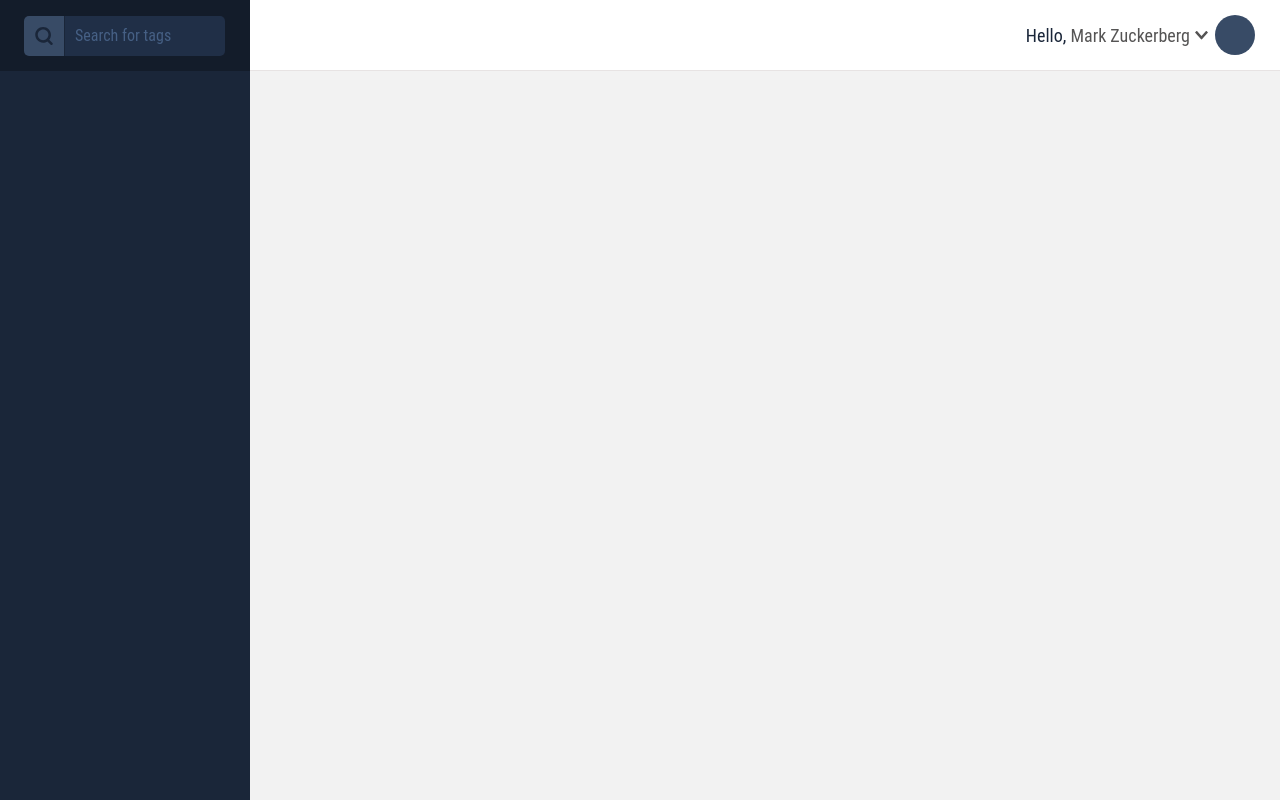
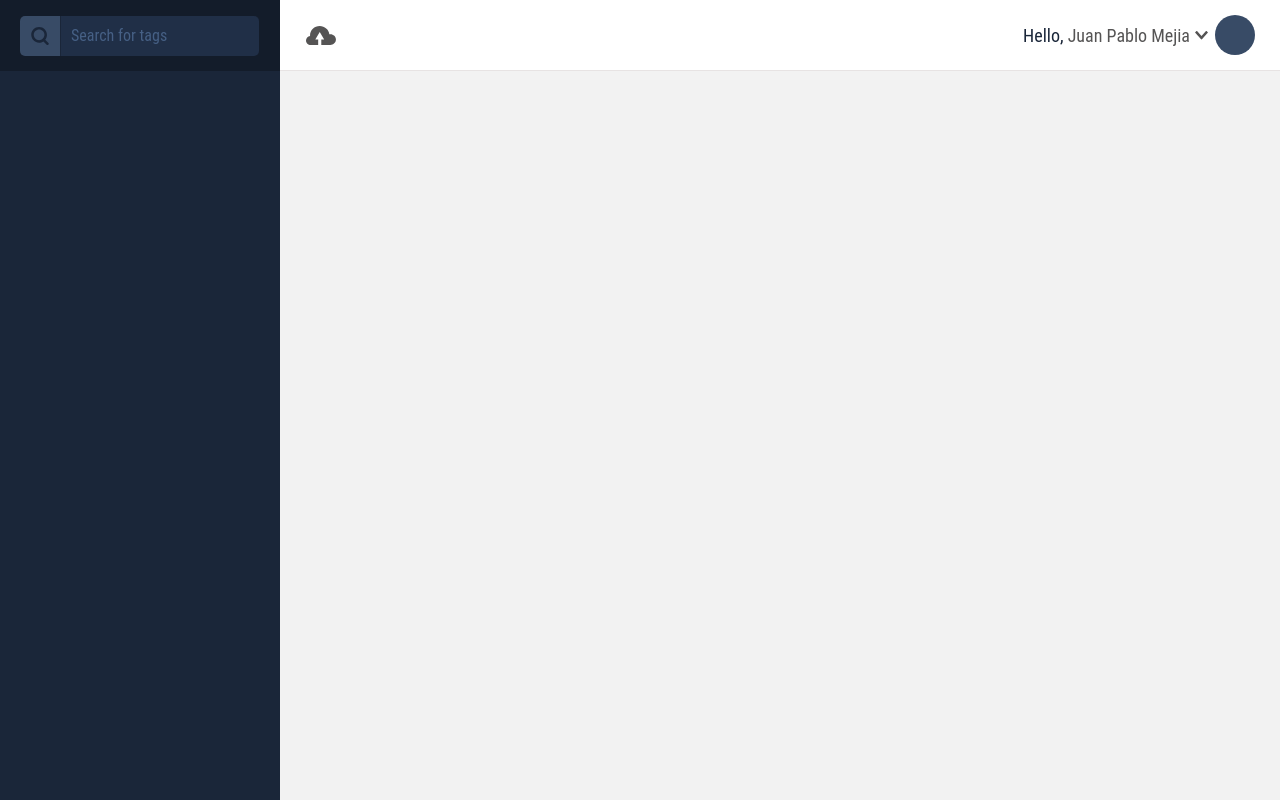
Before and after one commit to juanpmd/Image-Visualizer-PHP, a PHP site: page /home.php in a window 1280 px wide. Run offline with PHP 8.4, Linux system fonts and the light colour scheme; some libraries are stand-ins or nearby versions.

Commit message:
Ingreso boton Upload

```diff
--- a/css/home.css
+++ b/css/home.css
@@ -11,7 +11,7 @@ body {
   display: none;
 }
 nav {
-  height: 100%; width: 250px;
+  height: 100%; width: 280px;
   position: absolute;
   top: 0; left: 0;
   background: #1A2639;
@@ -31,11 +31,11 @@ form img{
   padding: 11px;
   border-top-left-radius: 5px;
   border-bottom-left-radius: 5px;
-  margin: 15.5px 0 15.5px 24px;
+  margin: 15.5px 0 15.5px 20px;
   border-right: 1px solid #1A2639;
 }
 form input[type="text"]{
-  width: 140px; height: 40px;
+  width: 178px; height: 40px;
   background: #131c2a; color: #4c678c;
   font-family: 'Roboto Condensed', sans-serif;
   font-weight: 400; font-size: 16px;
@@ -44,7 +44,7 @@ form input[type="text"]{
   -ms-transform: translate(0, -50%);
   -webkit-transform: translate(0, -50%);
   transform: translate(0, -50%);
-  margin-left: 65px;
+  margin-left: 61px;
   background: #202f47;
   border-top-right-radius: 5px;
   border-bottom-right-radius: 5px;
@@ -60,10 +60,7 @@ form input[type="text"]:-ms-input-placeholder {
    color: #466085;
 }
 main {
-  width: calc(100% - 300px); height: 70px;
-}
-main {
-  width: calc(100% - 250px); height: 70px;
+  width: calc(100% - 280px); height: 70px;
   background: #ffffff;
   position: absolute;
   top: 0; right: 0;
@@ -147,3 +144,7 @@ main {
   transform: translate(0, -50%);
   margin-left: 60px;
 }
+#upload-button {
+  width: 30px; height: 20px;
+  margin: 25.5px;
+}
--- a/home.php
+++ b/home.php
@@ -18,10 +18,13 @@
     </nav>
     <!-- ################################### -->
     <main>
+      <div id="upload-button">
+        <img src="img/Upload.svg"/>
+      </div>
       <div id="setting-button">
         <div id="user-image"></div>
         <div id="user-name-box">
-          <p>Hello, <span>Mark Zuckerberg</span></p>
+          <p>Hello, <span>Juan Pablo Mejia</span></p>
         </div>
         <div id="more-arrow">
           <img src="img/MoreArrow.svg" alt="">
```
Also changed, not shown: img/Upload.svg (added).
